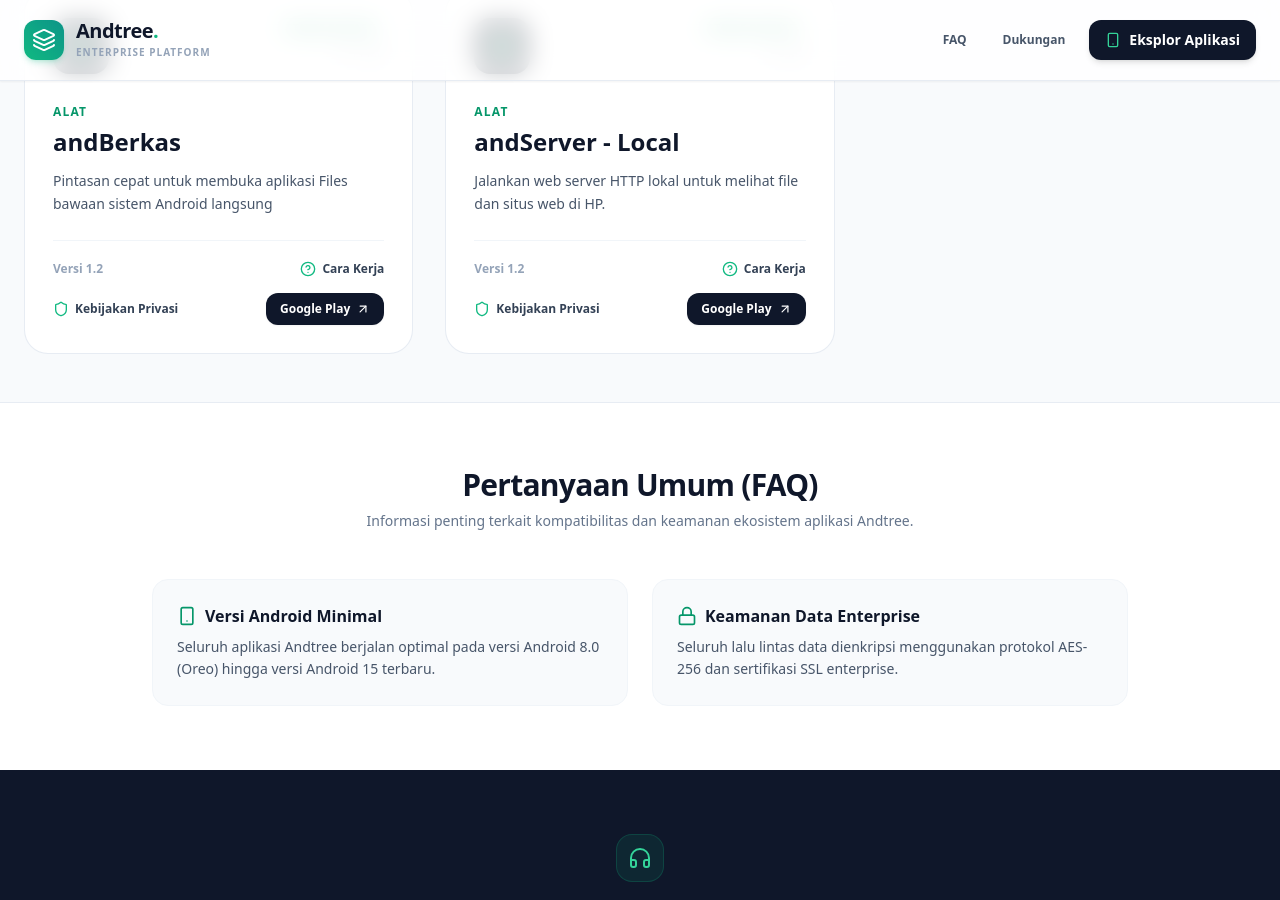
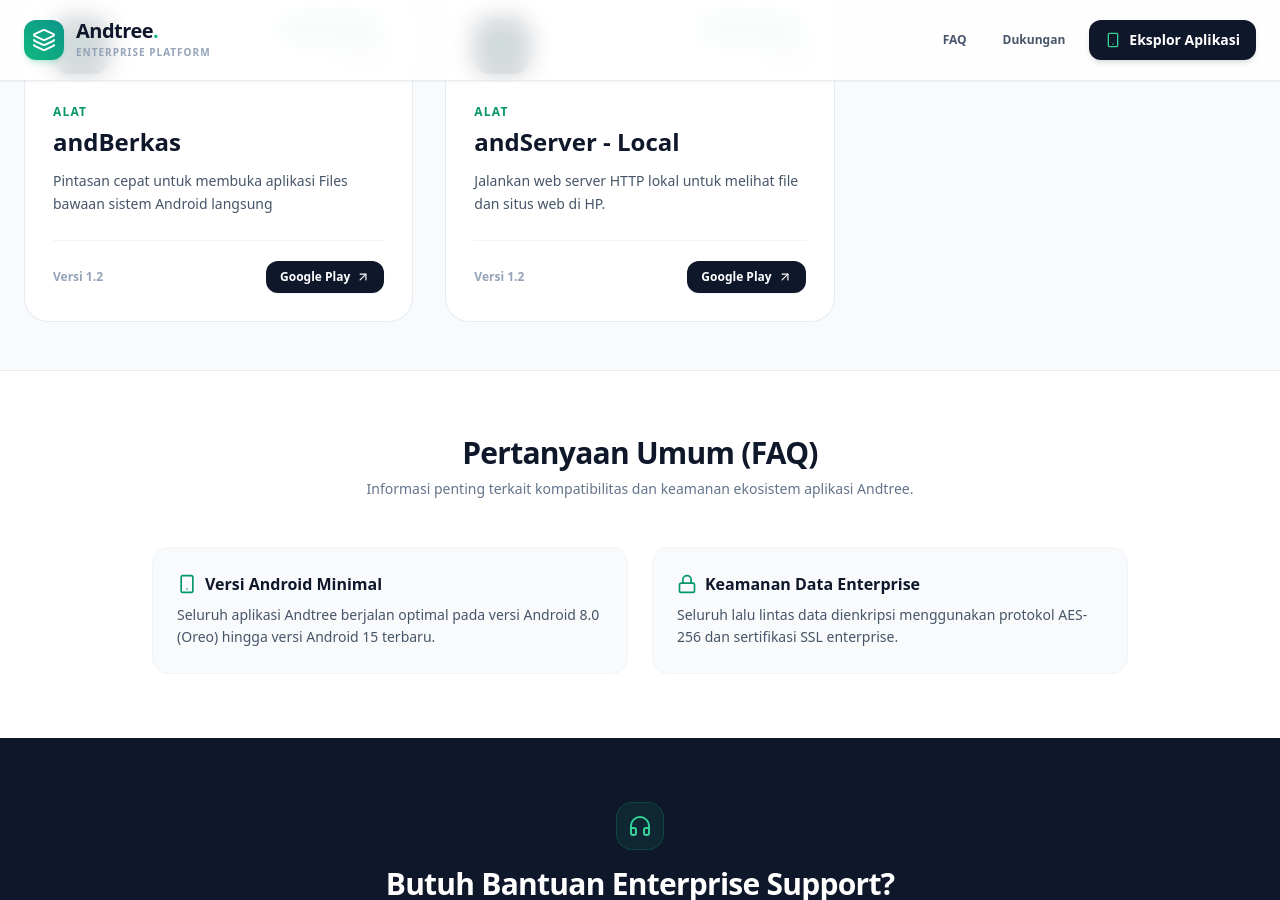
Before and after one commit to andtree-id/andtree-id.github.io, a Jekyll site: the page built from index.html, in a window 1280 px wide and 900 px high, scrolled down 618 px. Built offline with Jekyll 4.4.1, drawn with Linux system fonts in a browser that asks for light colours; nearby versions of some CDN libraries.

Commit message:
Update index.html

```diff
--- a/index.html
+++ b/index.html
@@ -60,18 +60,6 @@
                 <div class="pt-5 border-t border-slate-100 space-y-3">
                     <div class="flex items-center justify-between">
                         <span class="text-xs font-semibold text-slate-400">Versi {{ app.version }}</span>
-                        <!-- Tautan langsung ke seksi Cara Kerja di Permalink -->
-                        <a href="{{ app.url | relative_url }}#cara-kerja" class="inline-flex items-center gap-1.5 text-xs font-bold text-slate-700 hover:text-emerald-600 transition-colors">
-                            <i data-lucide="help-circle" class="w-4 h-4 text-emerald-500"></i> Cara Kerja
-                        </a>
-                    </div>
-
-                    <div class="flex items-center justify-between pt-1">
-                        <!-- Tautan langsung ke seksi Privasi di Permalink -->
-                        <a href="{{ app.url | relative_url }}#privasi" class="inline-flex items-center gap-1.5 text-xs font-bold text-slate-700 hover:text-emerald-600 transition-colors">
-                            <i data-lucide="shield" class="w-4 h-4 text-emerald-500"></i> Kebijakan Privasi
-                        </a>
-
                         <a href="{{ app.playstore_url }}" target="_blank" rel="noopener" class="inline-flex items-center gap-1.5 text-xs font-extrabold text-white bg-slate-900 hover:bg-emerald-600 px-3.5 py-2 rounded-xl transition-all shadow-sm">
                             Google Play <i data-lucide="arrow-up-right" class="w-3.5 h-3.5"></i>
                         </a>
```
